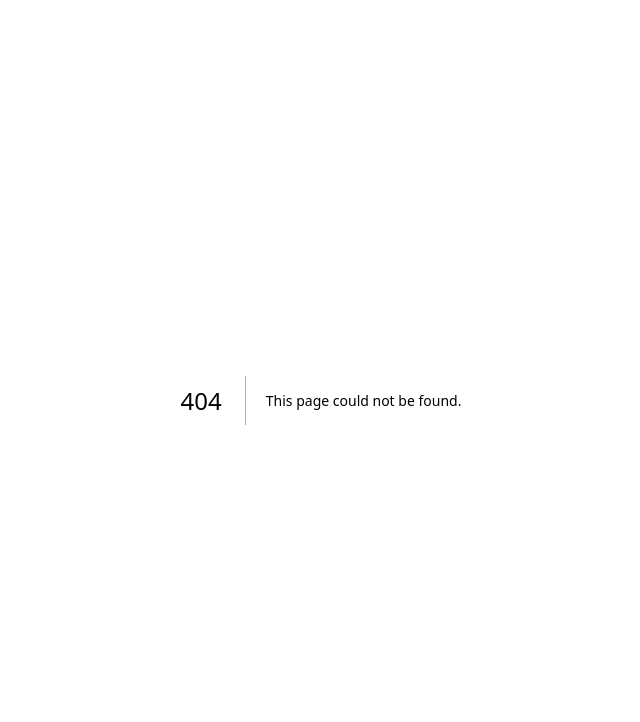
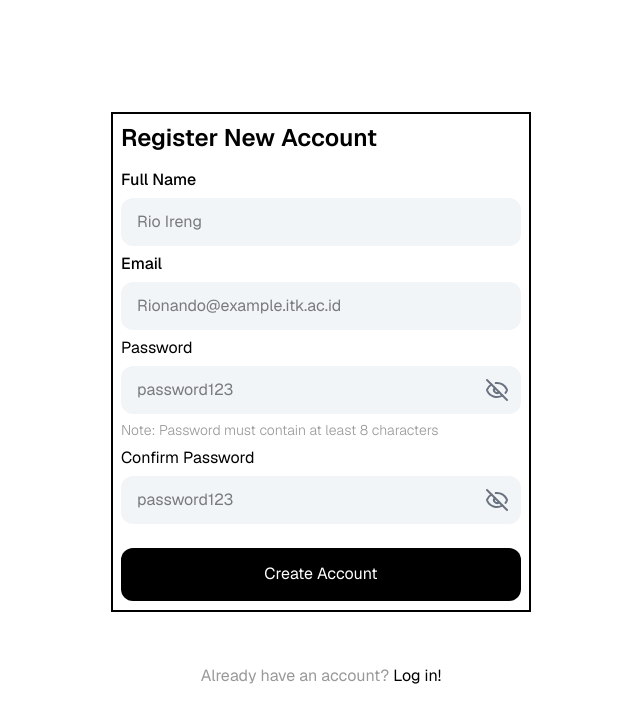
Before and after one commit to TatakAdi/Koperasi-FE-PABW, a Next.js app: page /Register in a window 1280 px wide. Before the commit this address had no page. Shown: the top 722 px of the page, without its empty margins (319-959 px from the left). Built offline with nearby package versions, Linux system fonts and the light colour scheme.

Commit message:
Register

```diff
--- a/src/app/(pages)/Login/page.jsx
+++ b/src/app/(pages)/Login/page.jsx
@@ -1,6 +1,6 @@
 "use client";
-import EmailInput from "./Components/EmailInput";
-import PasswordInput from "./Components/PasswordInput";
+import EmailInput from "../../components/EmailInput";
+import PasswordInput from "../../components/PasswordInput";
 import useInput from "@/app/hooks/useInput";
 
 export default function Login() {
@@ -8,13 +8,17 @@ export default function Login() {
   const [password, onPasswordChange] = useInput();
 
   return (
-    <div className="w-full flex justify-center items-center h-screen ">
+    <div className="w-full flex justify-center items-center h-screen flex-col gap-13">
       <div className=" w-[420px] h-[394px] grid border-2 p-2 border-black">
         <h2 className="font-semibold text-2xl">Log in to Koperasi</h2>
         <form action="">
           <div className="my-3">
             <EmailInput value={email} onChange={onEmailChange} />
-            <PasswordInput value={password} onChange={onPasswordChange} />
+            <PasswordInput
+              value={password}
+              onChange={onPasswordChange}
+              label={"Password"}
+            />
             <p className="w-full font-semibold text-[14px] text-right text-[#999999] mt-1.5">
               Forgot Password?
             </p>
@@ -27,6 +31,12 @@ export default function Login() {
           Password you entered is incorrect
         </h3>
       </div>
+      <p className="text-[#999999]">
+        Don't have an account?{" "}
+        <a href="/Register" className="text-black">
+          Create one
+        </a>
+      </p>
     </div>
   );
 }
--- /dev/null
+++ b/src/app/(pages)/Register/page.jsx
@@ -0,0 +1,48 @@
+"use client";
+import useInput from "@/app/hooks/useInput";
+import EmailInput from "../../components/EmailInput";
+import PasswordInput from "../../components/PasswordInput";
+import NameInput from "@/app/components/NameInput";
+
+export default function Register() {
+  const [name, onNameChange] = useInput();
+  const [email, onEmailChange] = useInput();
+  const [password, onPasswordChange] = useInput();
+  const [confirmPassword, onConfirmPasswordChange] = useInput();
+
+  return (
+    <div className="w-full flex justify-center items-center h-screen flex-col gap-13">
+      <div className=" w-[420px] h-[500px] grid border-2 p-2 border-black">
+        <h2 className="font-semibold text-2xl">Register New Account</h2>
+        <form action="">
+          <div className="my-3 flex flex-col gap-1.5">
+            <NameInput name={name} onNameChange={onNameChange} />
+            <EmailInput email={email} onEmailChange={onEmailChange} />
+            <PasswordInput
+              password={password}
+              onPasswordChange={onPasswordChange}
+              label={"Password"}
+            />
+            <p className="text-[#999999] font-light text-sm">
+              Note: Password must contain at least 8 characters
+            </p>
+            <PasswordInput
+              password={confirmPassword}
+              onPasswordChange={onConfirmPasswordChange}
+              label={"Confirm Password"}
+            />
+          </div>
+          <button className="bg-black text-white w-full h-[53px] rounded-xl py-16px cursor-pointer mt-3">
+            Create Account
+          </button>
+        </form>
+      </div>
+      <p className="text-[#999999]">
+        Already have an account?{" "}
+        <a href="/Login" className="text-black">
+          Log in!
+        </a>
+      </p>
+    </div>
+  );
+}
--- /dev/null
+++ b/src/app/components/NameInput.jsx
@@ -0,0 +1,17 @@
+export default function NameInput({ onNameChange, name }) {
+  return (
+    <>
+      <label htmlFor="name" className="font-medium text-base">
+        Full Name
+      </label>
+      <input
+        type="text"
+        id="name"
+        className="block bg-[#F2F5F7] w-full h-[48px] rounded-xl py-[12px] pr-[12px] pl-[16px]"
+        value={name}
+        onChange={onNameChange}
+        placeholder="Rio Ireng"
+      />
+    </>
+  );
+}
--- a/src/app/(pages)/Login/Components/PasswordInput.jsx
+++ b/src/app/components/PasswordInput.jsx
@@ -1,12 +1,12 @@
 import useShow from "@/app/hooks/useShow";
 import { Eye, EyeOff } from "lucide-react";
 
-export default function PasswordInput({ onPasswordChange, password }) {
+export default function PasswordInput({ onPasswordChange, password, label }) {
   const [showPassword, togglePasswordVisibility] = useShow();
 
   return (
     <>
-      <label htmlFor="password">Password</label>
+      <label htmlFor="password">{label}</label>
       <div className="relative">
         <input
           type={showPassword ? "text" : "password"}
```
Also changed, not shown: src/app/components/EmailInput.jsx (renamed from src/app/(pages)/Login/Components/EmailInput.jsx), src/app/lib/api.js (added).
